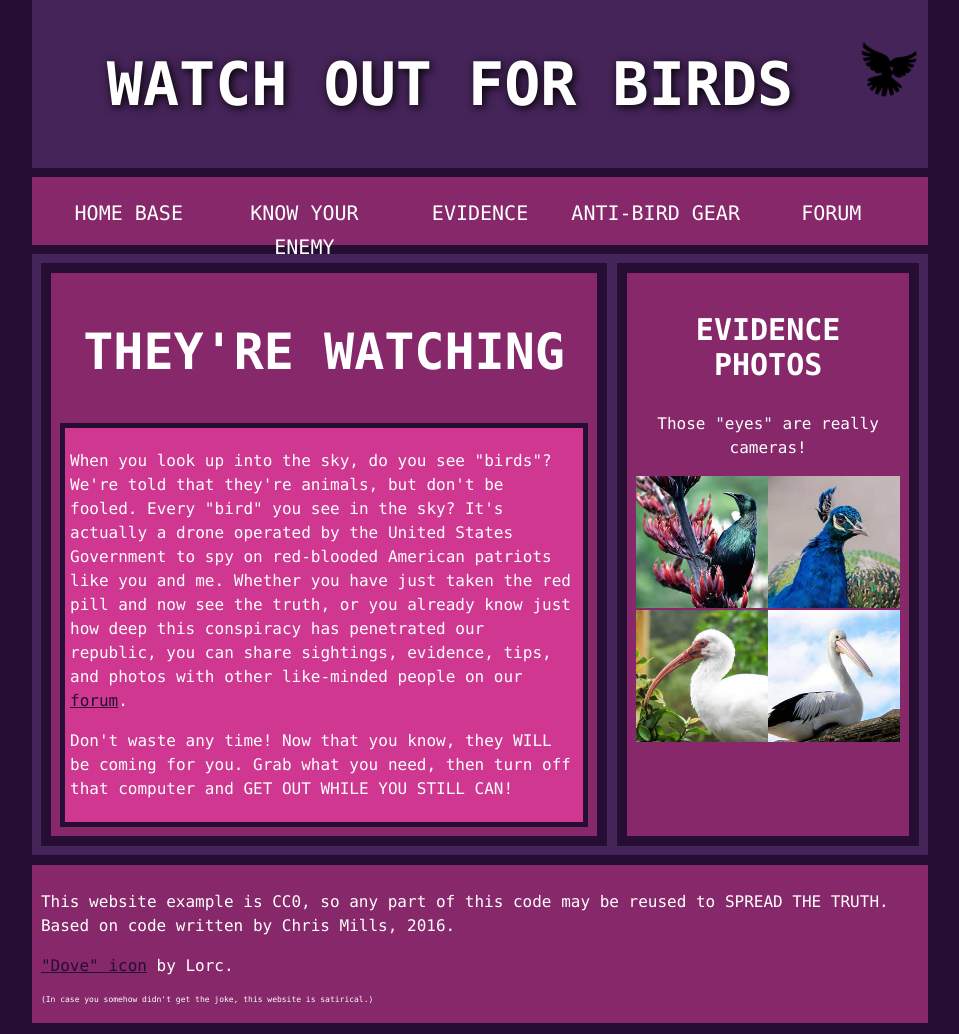
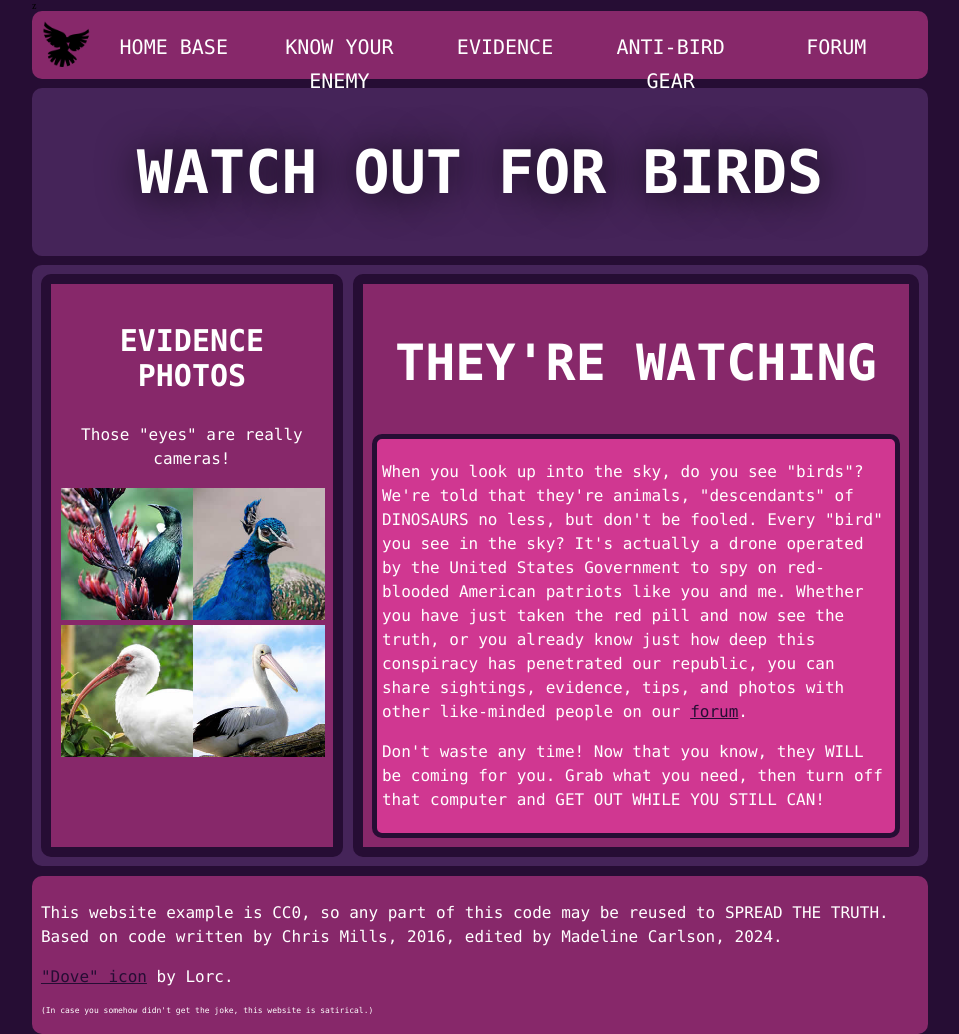
Before and after one commit to SpookyLamb/bird-watching, a plain HTML site: page index.html in a window 1280 px wide. Shown: the whole page, without its empty margins (160-1119 px from the left). Drawn offline with Linux system fonts and the light colour scheme.

Commit message:
Tidying up.

```diff
--- a/index.html
+++ b/index.html
@@ -5,19 +5,15 @@
     <meta name="viewport" content="width=device-width, initial-scale=1.0" />
     <title>BIRDS AREN'T REAL</title>
     <link href="style.css" rel="stylesheet">
-
+    <link rel="Icon" type="image/x-icon" sizes="16x16" href="img/dove.png"/>z
     <!--[if lt IE 9]>
       <script src="https://cdnjs.cloudflare.com/ajax/libs/html5shiv/3.7.3/html5shiv.js"></script>
     <![endif]-->
   </head>
 
   <body>
-      <header>
-        <h1>WATCH OUT FOR BIRDS</h1>
+      <nav>
         <img src="img/dove.png" alt="a simple dove logo">
-      </header>
-
-      <nav>
         <ul>
           <li><span>HOME BASE</span></li>
           <li><a href="#">KNOW YOUR ENEMY</a></li>
@@ -27,17 +23,11 @@
         </ul>
       </nav>
 
+      <header>
+        <h1>WATCH OUT FOR BIRDS</h1>
+      </header>
+
       <main>
-        <article>
-          <h2>THEY'RE WATCHING</h2>
-          <section>
-            <p>When you look up into the sky, do you see "birds"? We're told that they're animals, but don't be fooled. Every "bird" you see in the sky? It's actually a drone operated by the United States Government to spy on red-blooded American patriots like you and me.
-              Whether you have just taken the red pill and now see the truth, or you already know just how deep this conspiracy has penetrated our republic, you can share sightings, evidence, tips, and photos with other like-minded people on our <a href="#">forum</a>.</p>
-
-            <p>Don't waste any time! Now that you know, they WILL be coming for you. Grab what you need, then turn off that computer and GET OUT WHILE YOU STILL CAN!</p>
-          </section>
-        </article>
-
         <aside>
           <h3>EVIDENCE PHOTOS</h3>
 
@@ -48,10 +38,20 @@
           <a href="img/favorite-3.jpg"><img src="img/favorite-3_th.jpg" alt="Top half of a large drone with white plumage, very long curved narrow light colored break, links to larger version of the image"></a>
           <a href="img/favorite-4.jpg"><img src="img/favorite-4_th.jpg" alt="Large drone, mostly white plumage with black plumage on back and rear, long straight white beak, links to larger version of the image"></a>
         </aside>
+
+        <article>
+          <h2>THEY'RE WATCHING</h2>
+          <section>
+            <p>When you look up into the sky, do you see "birds"? We're told that they're animals, "descendants" of DINOSAURS no less, but don't be fooled. Every "bird" you see in the sky? It's actually a drone operated by the United States Government to spy on red-blooded American patriots like you and me.
+              Whether you have just taken the red pill and now see the truth, or you already know just how deep this conspiracy has penetrated our republic, you can share sightings, evidence, tips, and photos with other like-minded people on our <a href="#">forum</a>.</p>
+
+            <p>Don't waste any time! Now that you know, they WILL be coming for you. Grab what you need, then turn off that computer and GET OUT WHILE YOU STILL CAN!</p>
+          </section>
+        </article>
       </main>
 
       <footer>
-        <p>This website example is CC0, so any part of this code may be reused to SPREAD THE TRUTH. Based on code written by Chris Mills, 2016.</p>
+        <p>This website example is CC0, so any part of this code may be reused to SPREAD THE TRUTH. Based on code written by Chris Mills, 2016, edited by Madeline Carlson, 2024.</p>
 
         <p><a href="http://game-icons.net/lorc/originals/dove.html">"Dove" icon</a> by Lorc.</p>
 
--- a/style.css
+++ b/style.css
@@ -39,7 +39,7 @@ a:hover {
 h1 {
   font-size: 6rem;
   text-align: center;
-  text-shadow: 2px 2px 10px black;
+  text-shadow: 2px 2px 40px black;
 }
 
 h2 {
@@ -60,6 +60,7 @@ p, li {
 /* || header layout */
 
 header {
+  margin-top: 1%;
   margin-bottom: 1%;
   display: flex;
   flex-flow: row wrap;
@@ -73,6 +74,7 @@ body > * {
 main, header, nav, article, aside, footer, section {
   background-color: #452459; /*background-color: rgba(69,36,89,0.5); for the original alpha channel color trick */
   padding: 1%;
+  border-radius: 10px;
 }
 
 nav, aside, footer, article {
@@ -103,9 +105,9 @@ h1 {
 }
 
 header img {
-  display: block;
-  height: 60px;
-  padding-top: 3.5%;
+  height: 120px;
+  vertical-align: center;
+  padding-top: 1%;
 }
 
 nav {
@@ -154,7 +156,7 @@ article, section {
 
 aside {
   flex: 2;
-  margin-left: 10px;
+  margin-right: 10px;
   padding: 1%;
 }
 
@@ -166,6 +168,7 @@ aside a {
 
 aside img {
   max-width: 100%;
+  padding: 1%;
 }
 
 aside p {
```
